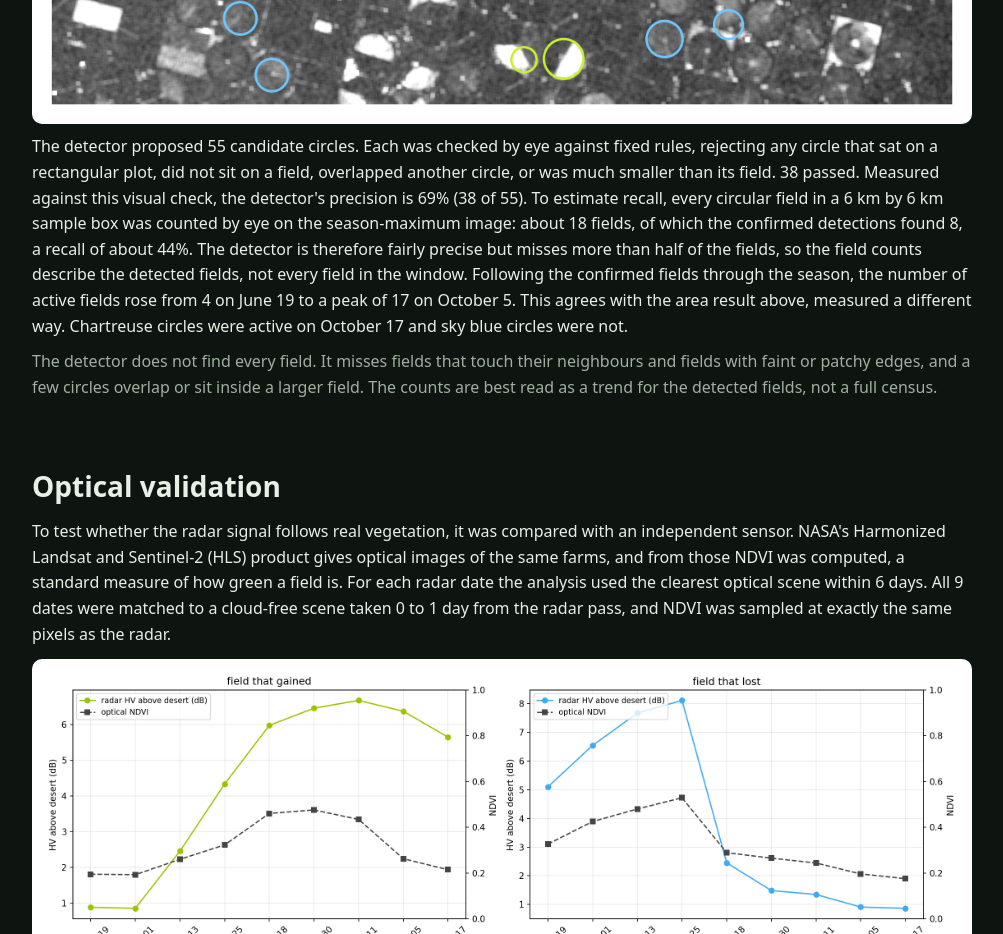
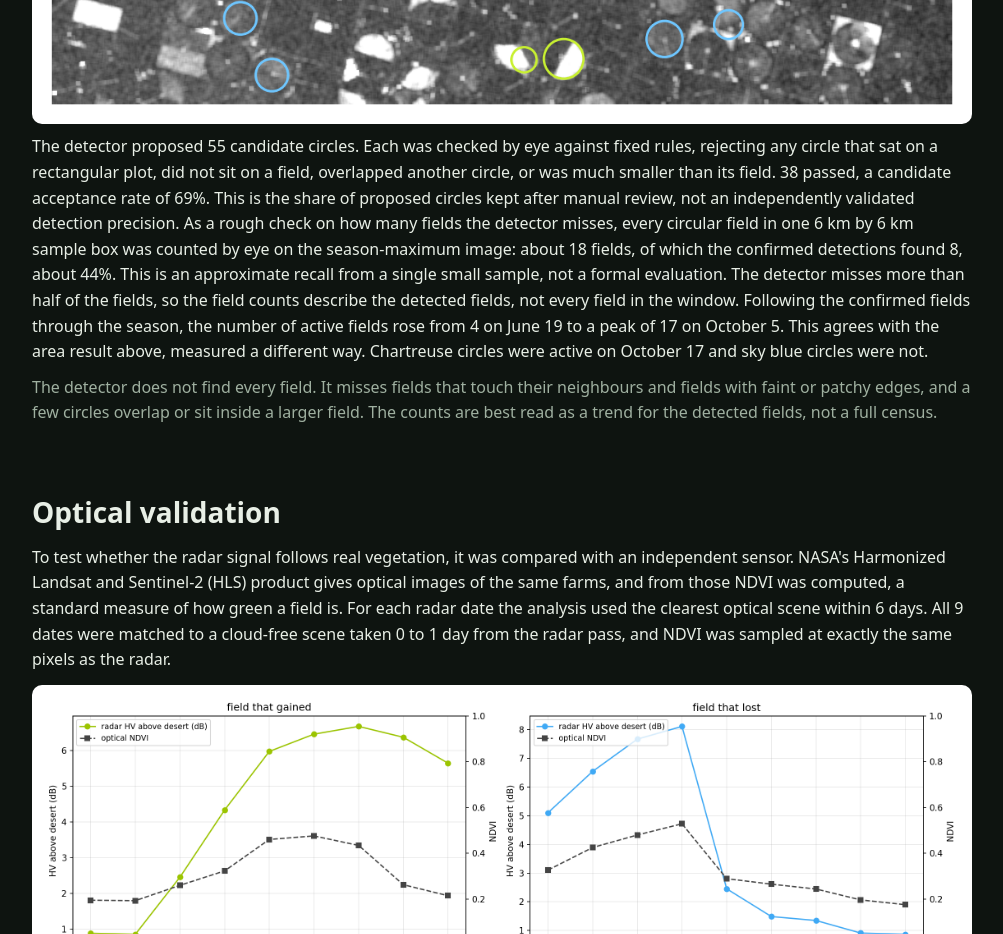
Before and after one commit to alamoudyyw-afk/echofield, a plain HTML site: page index.html in a window 1280 px wide. Shown: the part 8720-9654 px from the top of the page, without its empty margins (138-1141 px from the left). Drawn offline with Linux system fonts and the light colour scheme.

Commit message:
Update index.html

```diff
--- a/index.html
+++ b/index.html
@@ -198,7 +198,7 @@
   <h2>Automatic field detection</h2>
   <p>Instead of choosing fields by hand, Echofield finds the circular fields itself. For every pixel it takes the most vegetated value reached during the season, so every field that was farmed at any point shows up as a bright disc. An edge detector traces the outlines of those discs, and a Hough circle transform searches the outlines for circles between 0.6 and 1.2 km across. A circle is kept only if its inside was vegetated at some point in the season.</p>
   <div class="chart"><img src="fields_detected.png" alt="Circular fields detected automatically"></div>
-  <p>The detector proposed 55 candidate circles. Each was checked by eye against fixed rules, rejecting any circle that sat on a rectangular plot, did not sit on a field, overlapped another circle, or was much smaller than its field. 38 passed. Measured against this visual check, the detector's precision is 69% (38 of 55). To estimate recall, every circular field in a 6 km by 6 km sample box was counted by eye on the season-maximum image: about 18 fields, of which the confirmed detections found 8, a recall of about 44%. The detector is therefore fairly precise but misses more than half of the fields, so the field counts describe the detected fields, not every field in the window. Following the confirmed fields through the season, the number of active fields rose from 4 on June 19 to a peak of 17 on October 5. This agrees with the area result above, measured a different way. Chartreuse circles were active on October 17 and sky blue circles were not.</p>
+  <p>The detector proposed 55 candidate circles. Each was checked by eye against fixed rules, rejecting any circle that sat on a rectangular plot, did not sit on a field, overlapped another circle, or was much smaller than its field. 38 passed, a candidate acceptance rate of 69%. This is the share of proposed circles kept after manual review, not an independently validated detection precision. As a rough check on how many fields the detector misses, every circular field in one 6 km by 6 km sample box was counted by eye on the season-maximum image: about 18 fields, of which the confirmed detections found 8, about 44%. This is an approximate recall from a single small sample, not a formal evaluation. The detector misses more than half of the fields, so the field counts describe the detected fields, not every field in the window. Following the confirmed fields through the season, the number of active fields rose from 4 on June 19 to a peak of 17 on October 5. This agrees with the area result above, measured a different way. Chartreuse circles were active on October 17 and sky blue circles were not.</p>
   <p class="muted">The detector does not find every field. It misses fields that touch their neighbours and fields with faint or patchy edges, and a few circles overlap or sit inside a larger field. The counts are best read as a trend for the detected fields, not a full census.</p>
 </section>
 
```
